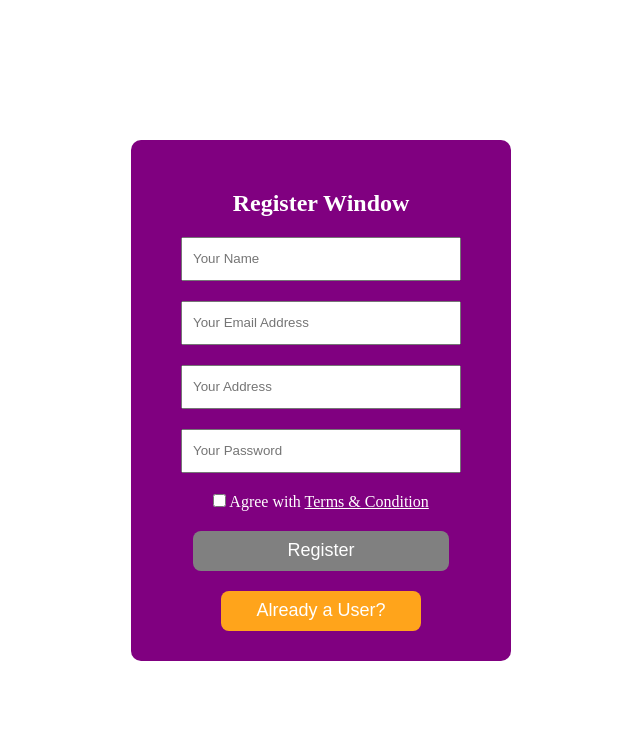
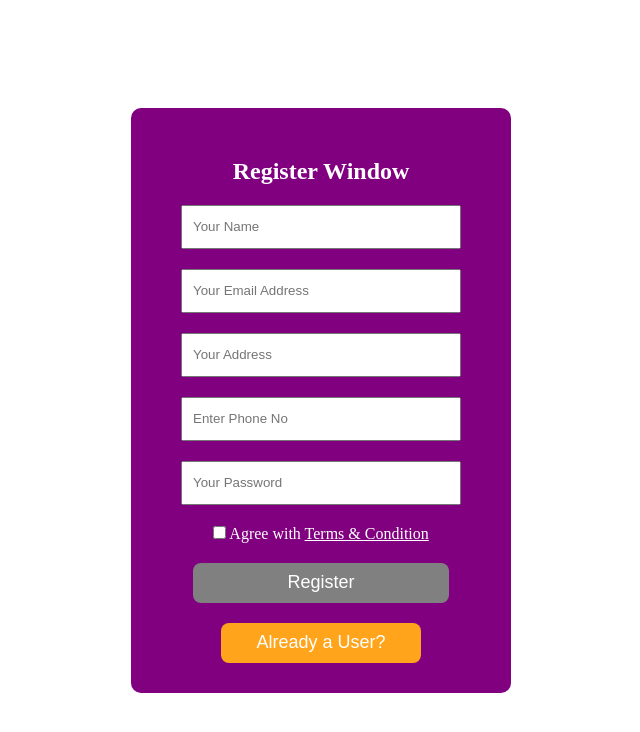
Before and after one commit to 9810506058/HANDSCRAFT, a PHP site: page /HANDSCRAFT/userregistration.php in a window 1280 px wide. Shown: the top 732 px of the page, without its empty margins (319-959 px from the left). Run offline with PHP 8.4, Linux system fonts and the light colour scheme.

Commit message:
changes done

```diff
--- a/website/admin/_userManage.php
+++ b/website/admin/_userManage.php
@@ -18,7 +18,7 @@ if($_SERVER["REQUEST_METHOD"] == "POST") {
         $email = $_POST["email"];
         $phone = $_POST["phone"];
 
-        $password = $_POST["password"];
+        $password = md5($_POST['password']);
 
         // Check whether this username exists
         $existSql = "SELECT * FROM `tbl_users` WHERE username = '$username'";
--- a/website/index.php
+++ b/website/index.php
@@ -142,7 +142,7 @@ more categories </a><a href="categories.php" class="btn text-danger"><i class="f
 <div class="clearfix"></div>
 <p class="text-center text-danger">
 
-<a href="items.php" class="text-danger" style="text-decoration: none;" >
+<a href="item.php" class="text-danger" style="text-decoration: none;" >
 more items</a><a href="item.php" class="btn text-danger"><i class="fa-solid fa-arrow-down"></i></a>
 
 
--- a/website/userregistration.php
+++ b/website/userregistration.php
@@ -19,6 +19,8 @@ include('config/constant.php');
                 <input class="input-box" type="text" name="username" placeholder="Your Name">
                 <input class="input-box" type="email" name="email" placeholder="Your Email Address">
                 <input class="input-box" type="text" name="address" placeholder="Your Address">
+                <input type="tel" class="input-box" id="phone" name="phone" placeholder="Enter Phone No" required pattern="[0-9]{10}" maxlength="10">
+
                 <input class="input-box" type="password" name="password" placeholder="Your Password">
                 <label class="text-color-white">
                     <input type="checkbox">
@@ -38,6 +40,7 @@ if(isset($_POST['submit'])){
     $email = $_POST['email'];
     $address = $_POST['address'];
     $password = md5($_POST['password']); // Note: Consider using stronger password hashing methods like bcrypt
+    $phone=$_POST['phone'];
 
     // Check if the username already exists
     $sql = "SELECT * FROM tbl_users WHERE username='$username'";
@@ -48,7 +51,7 @@ if(isset($_POST['submit'])){
         exit();
     } else {
         // Insert the user data into the database
-        $sql = "INSERT INTO tbl_users (username, email, address, password) VALUES ('$username', '$email', '$address', '$password')";
+        $sql = "INSERT INTO tbl_users (username, email, address, password ,phone) VALUES ('$username', '$email', '$address', '$password', '$phone')";
         $result = mysqli_query($conn, $sql);
         if($result){
             header("Location: userlogin.php?signup=success");
```
